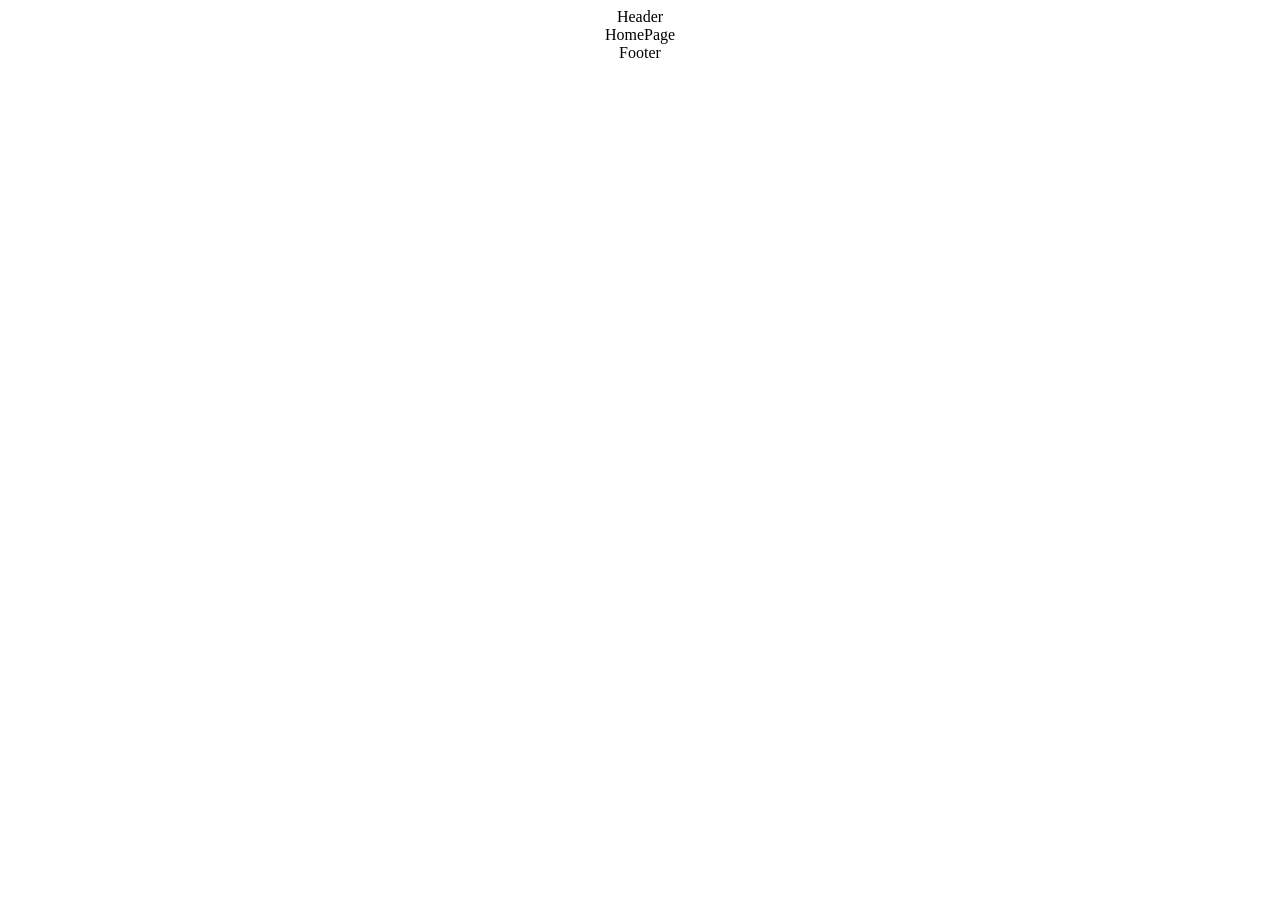
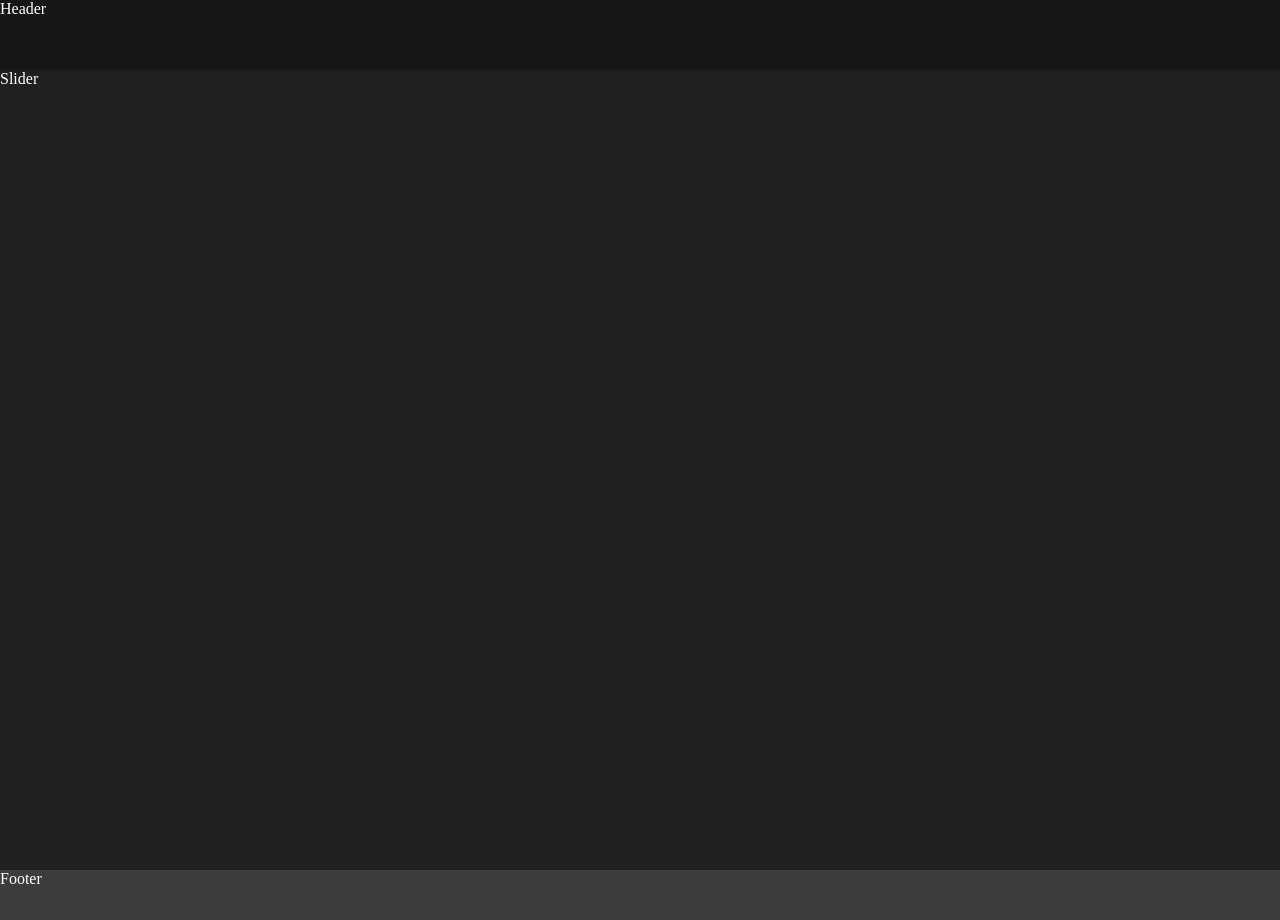
Before and after one commit to SayHelloToKam/cinefield, a React (Create React App) app: page / in a window 1280 px wide. Before the commit the page ends 800 px from the top, so only its background shows below. Built offline with nearby package versions, Linux system fonts and the light colour scheme.

Commit message:
added baseUrl, apilock, and axios

```diff
--- a/package.json
+++ b/package.json
@@ -6,6 +6,7 @@
     "@testing-library/jest-dom": "^5.16.5",
     "@testing-library/react": "^13.4.0",
     "@testing-library/user-event": "^13.5.0",
+    "axios": "^1.1.2",
     "react": "^18.2.0",
     "react-dom": "^18.2.0",
     "react-scripts": "5.0.1",
--- a/src/App.css
+++ b/src/App.css
@@ -1,38 +1,23 @@
-.App {
-  text-align: center;
+* {
+  margin: 0;
+  padding: 0;
+  box-sizing: border-box;
 }
 
-.App-logo {
-  height: 40vmin;
-  pointer-events: none;
+:root{
+  --red: #e50916;
+  --white: #fff;
+  --header-height: 70px;
+  --dark-bg: #221f1f;
+  --light-bg: #3C3C3C;
+  --transparent-bg: rgba(20, 20, 20, 0.7);
 }
 
-@media (prefers-reduced-motion: no-preference) {
-  .App-logo {
-    animation: App-logo-spin infinite 20s linear;
-  }
+a {
+  text-decoration: none;
 }
 
-.App-header {
-  background-color: #282c34;
-  min-height: 100vh;
-  display: flex;
-  flex-direction: column;
-  align-items: center;
-  justify-content: center;
-  font-size: calc(10px + 2vmin);
+body {
+  background-color: var(--dark-bg);
   color: white;
 }
-
-.App-link {
-  color: #61dafb;
-}
-
-@keyframes App-logo-spin {
-  from {
-    transform: rotate(0deg);
-  }
-  to {
-    transform: rotate(360deg);
-  }
-}
--- a/src/App.js
+++ b/src/App.js
@@ -5,10 +5,14 @@ import Header from './components/Header';
 import HomePage from './pages/HomePage';
 
 function App() {
+
+  const apiKey="3f610188b35cc35e6b698811da73891a";
+  const baseUrl ="https://api.themoviedb.org/3"
+
   return (
     <div className="App">
       <Header />
-      <HomePage />
+      <HomePage apiKey={apiKey} baseUrl={baseUrl}/>
       <Footer />
 
 
--- a/src/components/Footer.js
+++ b/src/components/Footer.js
@@ -3,7 +3,7 @@ import '../styles/footer.css'
 
 function Footer() {
   return (
-    <div>Footer</div>
+    <div className='footer-container'>Footer</div>
   )
 }
 
--- a/src/components/Header.js
+++ b/src/components/Header.js
@@ -3,7 +3,9 @@ import '../styles/header.css'
 
 function Header() {
   return (
-    <div>Header</div>
+    <div className='header-container'>
+        Header
+    </div>
   )
 }
 
--- /dev/null
+++ b/src/components/Slider.js
@@ -0,0 +1,9 @@
+import React from 'react'
+
+function Slider({apiKey, baseUrl}) {
+  return (
+    <div>Slider</div>
+  )
+}
+
+export default Slider
--- a/src/pages/HomePage.js
+++ b/src/pages/HomePage.js
@@ -1,9 +1,12 @@
 import React from 'react'
+import Slider from '../components/Slider'
 import '../styles/home.css'
 
-function HomePage() {
+function HomePage({apiKey, baseUrl}) {
   return (
-    <div>HomePage</div>
+    <div className='homepage-container'>
+      <Slider apiKey={apiKey} baseUrl={baseUrl} />
+    </div>
   )
 }
 
--- a/src/styles/footer.css
+++ b/src/styles/footer.css
@@ -0,0 +1,5 @@
+.footer-container {
+    color: var(--white);
+    background-color: var(--light-bg);
+    height: 50px;
+}
--- a/src/styles/header.css
+++ b/src/styles/header.css
@@ -0,0 +1,7 @@
+.header-container {
+    height: var(--header-height);
+    background-color: var(--transparent-bg);
+    position:fixed;
+    top: 0;
+    width: 100%;
+}
--- a/src/styles/home.css
+++ b/src/styles/home.css
@@ -0,0 +1,4 @@
+.homepage-container {
+    margin-top: var(--header-height);
+    min-height: 100vh;
+}
```
Also changed, not shown: 1 other file (tests, documents, lock files or other folders).
